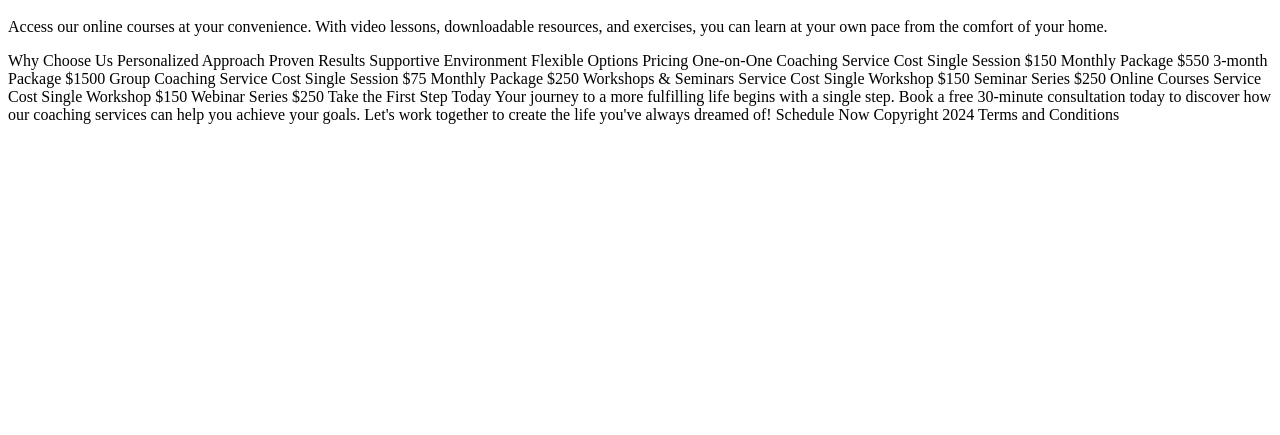
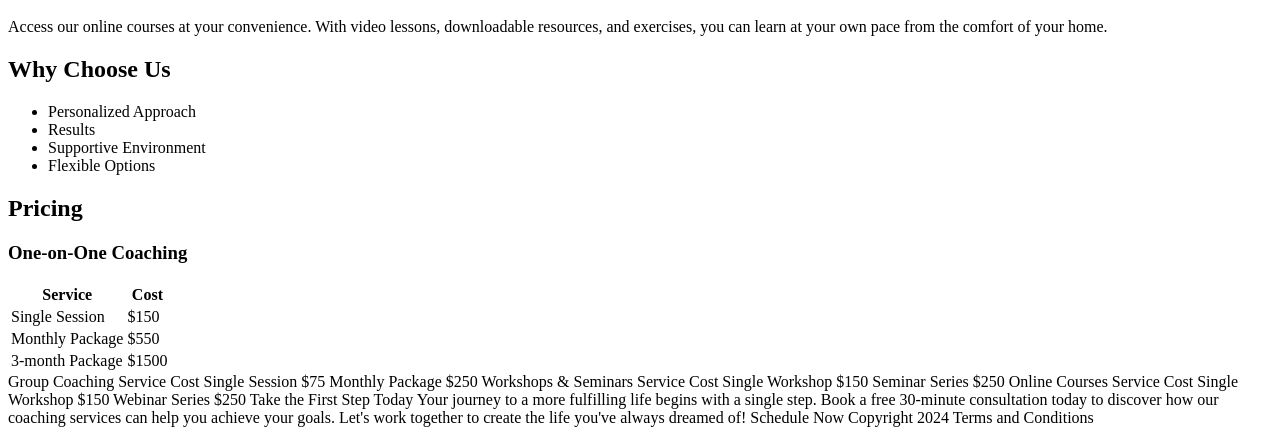
Before and after one commit to swest29/path-to-success, a plain HTML site: page index.html in a window 1280 px wide. Shown: the part 1231-1666 px from the top of the page. Before the commit the page ends 1363 px from the top, so only its background shows below. Drawn offline with Linux system fonts and the light colour scheme.

Commit message:
Update index.html

```diff
--- a/index.html
+++ b/index.html
@@ -78,32 +78,53 @@
     <section>
         <h3>Online Courses</h3>
 
-            <article>
+        <article>
             <img src="#" alt=”pink icon of a curly arrow”>
             <h4>Flexible Learning</h4>
             <p>Access our online courses at your convenience. With video lessons, downloadable resources, and exercises, you can learn at your own pace from the comfort of your home.</p>
             </article>
     </section>
 
+    <section>
+       <h2>Why Choose Us</h2>
+       <ul>
+        <li>Personalized Approach</li>
+        <li>Results</li>
+        <li>Supportive Environment</li>
+        <li>Flexible Options</li>
+       </ul>
+    </section>
 
-Why Choose Us
-Personalized Approach
-Proven Results
-Supportive Environment
-Flexible Options
-Pricing
-One-on-One Coaching
+    <section>
+        <h2>Pricing</h2>
 
-Service
-Cost
-Single Session
-$150
-Monthly Package
-$550
-3-month Package
-$1500
+        <article>
+            <h3>One-on-One Coaching</h3>
+            <table>
+               <thead>
+                <tr>
+                    <th>Service</th>
+                    <th>Cost</th>
+                </tr>
+               </thead>
+              <tbody>
+                <tr>
+                   <td>Single Session</td>
+                    <td>$150</td>
+                </tr>
+                <tr>
+                   <td>Monthly Package</td>
+                   <td>$550</td>
+                </tr>
+                <tr>
+                  <td>3-month Package</td>
+                  <td>$1500</td>
+                </tr>
+              </tbody>
+            </table>
+        </article>
 
-
+	<article>
 Group Coaching
 
 Service
```
